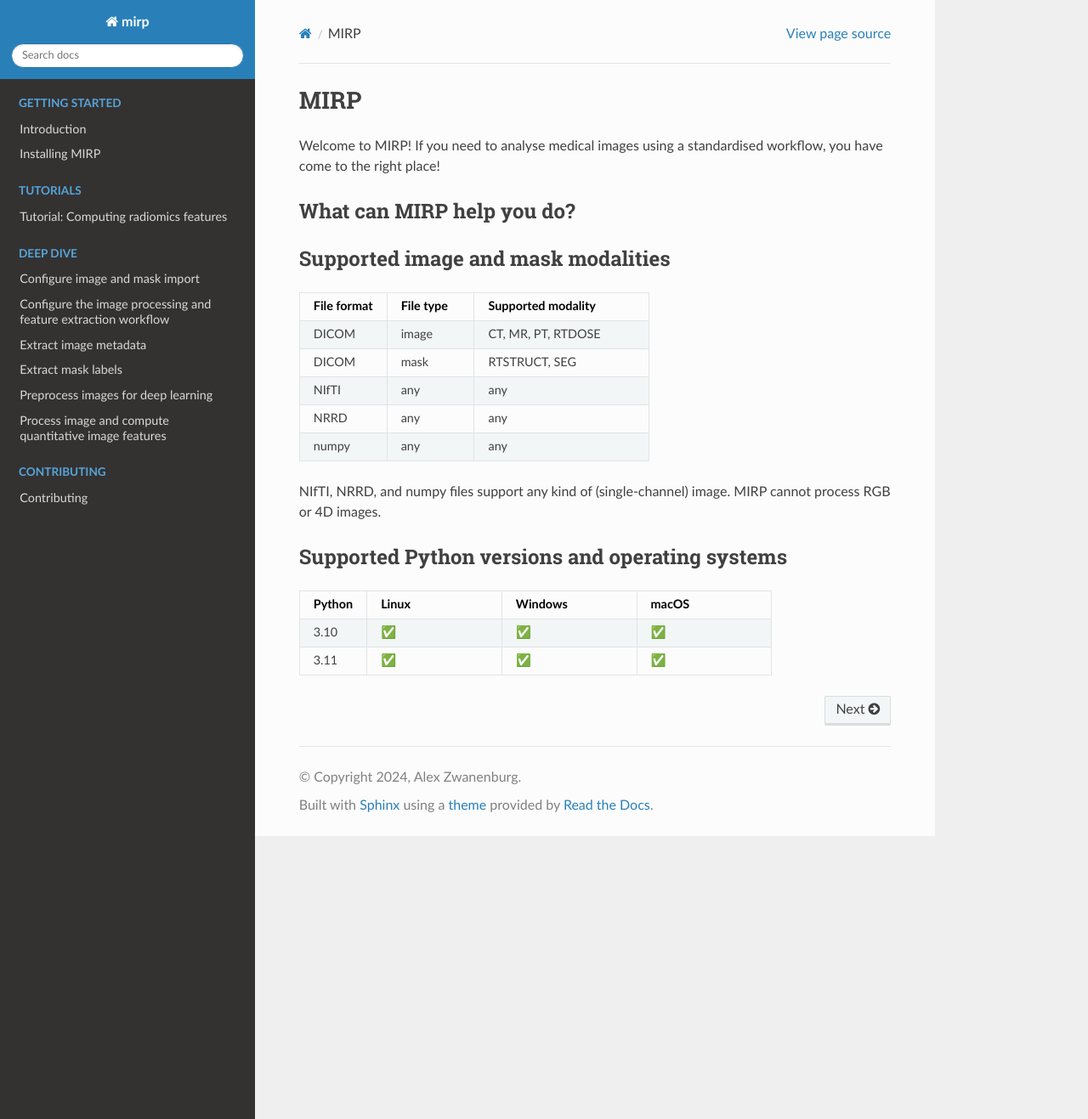
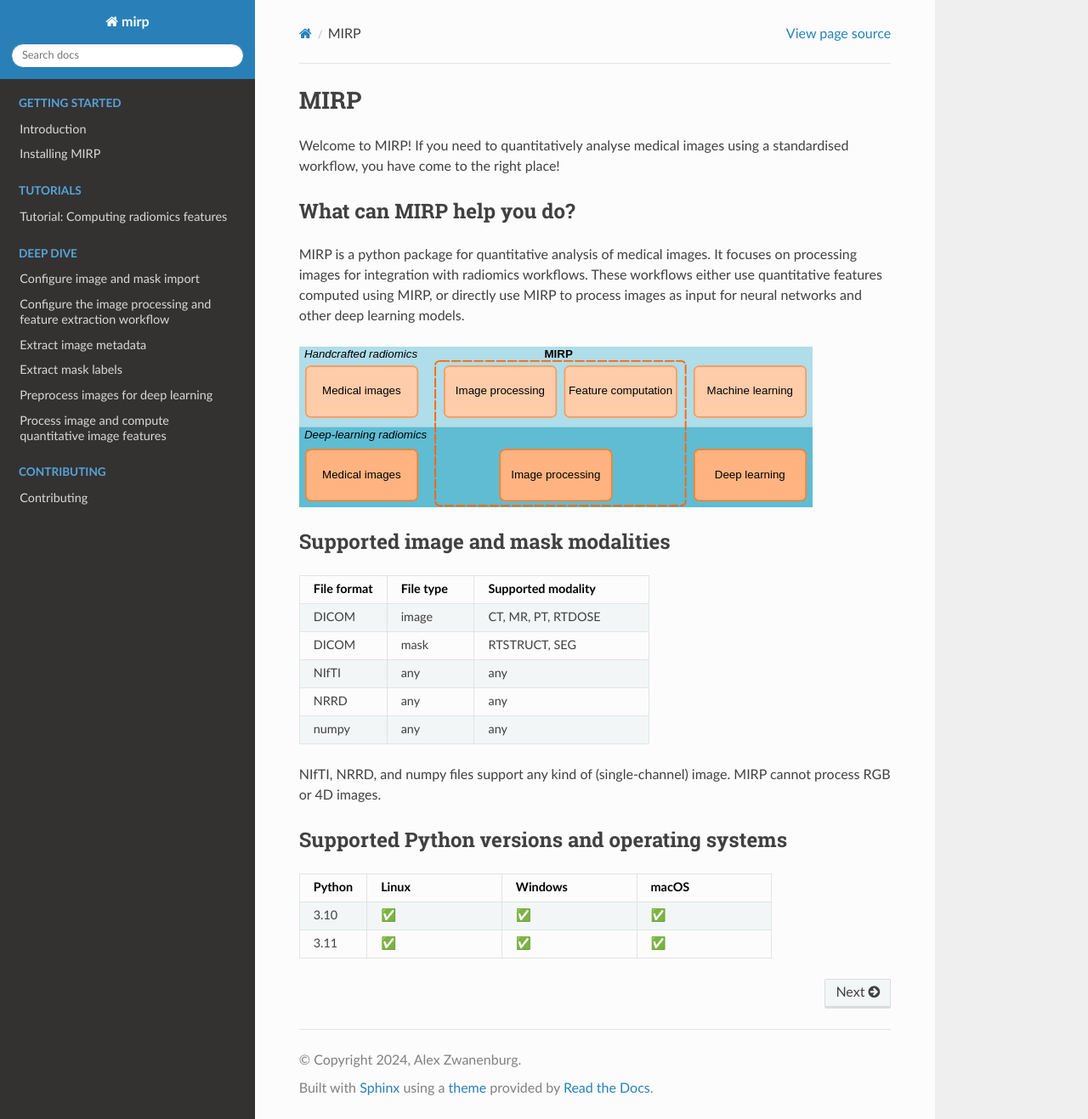
Before and after one commit to oncoray/mirp, a Sphinx documentation site: the page built from docs_source/source/index.rst, in a window 1280 px wide and 1317 px high. Shown: the whole window at 85% size. Built offline with Sphinx 7.4.7 and the Read the Docs theme 2.0.0, drawn with Linux system fonts in a browser that asks for light colours.

Commit message:
Update text on the landing page.

```diff
--- a/docs_source/source/index.rst
+++ b/docs_source/source/index.rst
@@ -35,10 +35,17 @@ MIRP
 
    contributing
 
-Welcome to MIRP! If you need to analyse medical images using a standardised workflow, you have come to the right place!
+Welcome to MIRP! If you need to quantitatively analyse medical images using a standardised workflow, you have come to
+the right place!
 
 What can MIRP help you do?
 --------------------------
+MIRP is a python package for quantitative analysis of medical images. It focuses on processing images for integration
+with radiomics workflows. These workflows either use quantitative features computed using MIRP, or directly use MIRP
+to process images as input for neural networks and other deep learning models.
+
+.. image:: images/positioning_mirp.svg
+   :align: left
 
 
 Supported image and mask modalities
```
